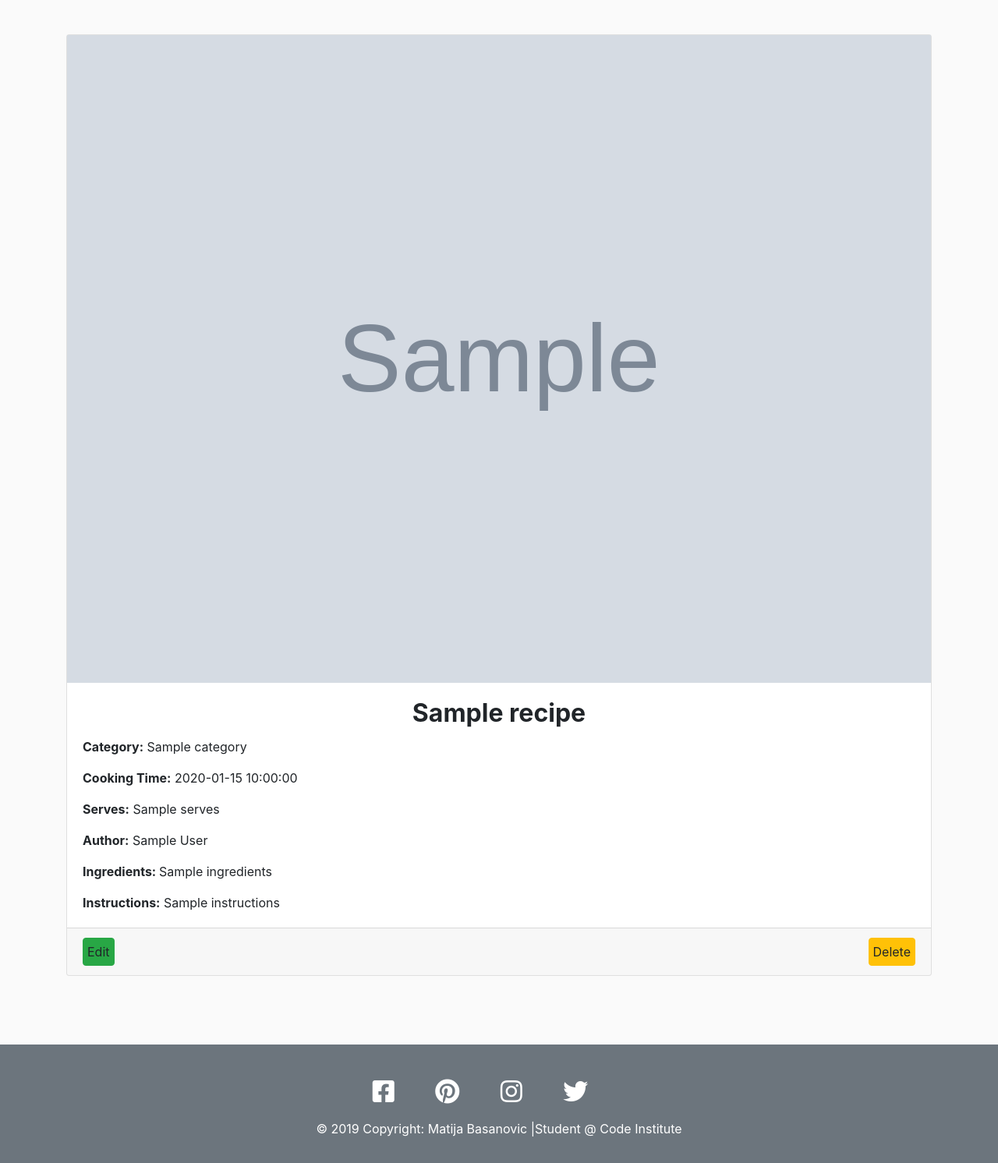
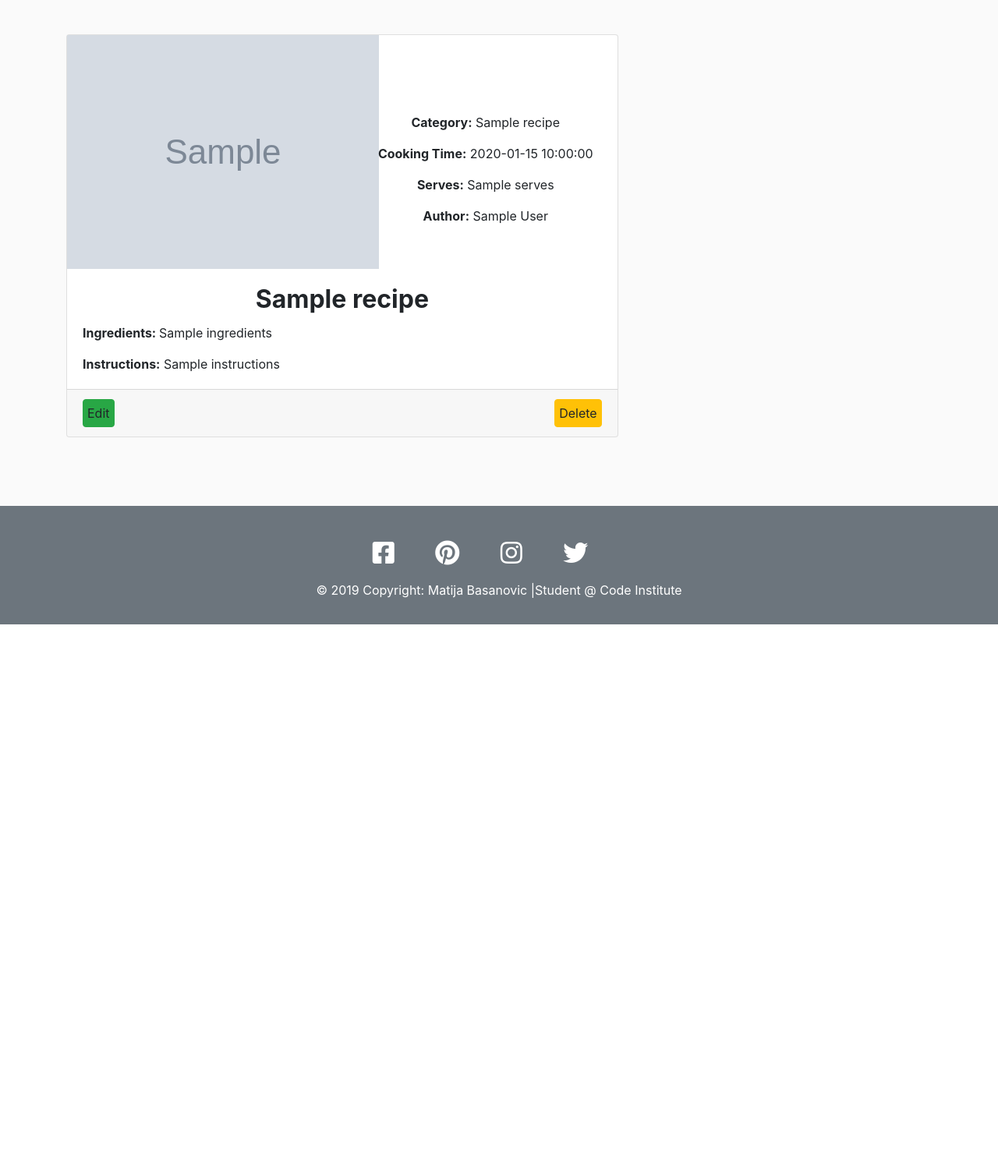
Before and after one commit to MatijaBas/Food-Factory, a Flask app: template templates/detail.html in a window 1280 px wide. Shown: the part 56-1548 px from the top of the page at 78% size. After the commit the page ends 857 px from the top, so only its background shows below. Run offline with Flask 2, Linux system fonts and the light colour scheme; the template is opened without the code that fills it: most values are stand-ins (such as "Sample title", 1, 10 or a date in 2020); grey boxes marked "Sample" are stand-in pictures; parts of the project's set-up code (start-up, migrations or seed data) failed here and were passed over; some libraries are stand-ins or nearby versions.

Commit message:
Edited recipes.html and conect href

```diff
--- a/app.py
+++ b/app.py
@@ -56,7 +56,7 @@ def insert_recipe():
     (request.form.to_dict())
     recipes.insert_one({
         "title": request.form['title'],
-        "category": request.form.get('category'),
+        "category_name": request.form.get('category_name'),
         "cooking_time": request.form.get('cooking_time'),
         "serves": request.form.get('serves'),
         "author": request.form.get('author'),
@@ -100,7 +100,7 @@ def update_recipe(recipe_id):
             {
                 "$set": {
                     "title": request.form['title'],
-                    "category": request.form.get('category'),
+                    "category_name": request.form.get('category_name'),
                     "cooking_time": request.form.get('cooking_time'),
                     "serves": request.form.get('serves'),
                     "author": request.form.get('author'),
--- a/templates/addrecipe.html
+++ b/templates/addrecipe.html
@@ -30,7 +30,7 @@
 						<i class="fab fa-bandcamp"></i>
 						<label for="category">Category</label>
 
-						<select id="category" name="category" class="form-control">
+						<select id="category" name="category_name" class="form-control">
                             <option disabled selected>Choose Category</option>
                             {% for cat in categories %}
                             <option value="{{cat.category_name}}">{{cat.category_name}}</option>
--- a/templates/base.html
+++ b/templates/base.html
@@ -29,13 +29,14 @@
 				<div class="collapse navbar-collapse" id="navbarCollapse">
 					<ul class="navbar-nav ml-auto">
 						<li class="nav-item active">
-							<a class="nav-link" href="#">Home <span class="sr-only">(current)</span></a>
+							<a class="nav-link" href="{{url_for('index')}}">Home
+								<span class="sr-only">(current)</span></a>
 						</li>
 						<li class="nav-item">
-							<a class="nav-link" href="#">All Recipes</a>
+							<a class="nav-link" href="{{url_for('all_recipes')}}">All Recipes</a>
 						</li>
 						<li class="nav-item">
-							<a class="nav-link" href="#">Add Recipes</a>
+							<a class="nav-link" href="{{url_for('add_recipe')}}">Add Recipes</a>
 						</li>
 						<li class="nav-item">
 							<a class="nav-link" href="#">Login</a>
--- a/templates/detail.html
+++ b/templates/detail.html
@@ -1,18 +1,25 @@
 {% extends 'base.html' %}
 {% block content %}
-<div id="detail_container" class="container margin-top-200">
+<div id="detail_container" class="container">
+	<div class="row col-md-12 mb-5">
+		<div class="card recipe-card">
 			<div class="row">
-		<div class="col-md-12 mb-5">
-			<div class="card ">
+				<div class="col-md-6">
 					{% if recipe.image %}
 					<img src="/static/img/{{recipe.image}}" />
                     {% endif %}
-				<div class="card-body">
-					<h2 class="card-title" style="text-align: center;font-weight: bold;">{{recipe.title}}</h2>
-					<p class="card-text"><strong>Category:</strong> {{recipe.category}}</p>
+                 </div>
+					<div class="col-md-6 text-center" style="margin-top: 100px;">
+						<p class="card-text"><strong>Category:</strong> {{recipe.category_name}}</p>
 						<p class="card-text"><strong>Cooking Time:</strong> {{recipe.cooking_time}}</p>
 						<p class="card-text"><strong>Serves:</strong> {{recipe.serves}}</p>
 						<p class="card-text"><strong>Author:</strong> {{recipe.author}}</p>
+					</div>
+				</div>
+				<div class="card-body">
+					<h2 class="card-title text-center" style="text-align: center;font-weight: bold;">{{recipe.title}}
+					</h2>
+
 					<p class="card-text"><strong>Ingredients: </strong>{{recipe.ingredients}}</p>
 					<p class="card-text"><strong>Instructions:</strong> {{recipe.instructions}}</p>
 				</div>
@@ -25,5 +32,4 @@
 			</div>
 		</div>
 	</div>
-</div>
 	{% endblock %}
--- a/templates/recipes.html
+++ b/templates/recipes.html
@@ -26,6 +26,7 @@
 								<div class="card-body">
 									<!-- <p class="card-text">{{recipe.ingredients}}</p>
 									<p class="card-text">{{recipe.instructions}}</p> -->
+									<p class="card-text">{{recipe.category_name}}</p>
 									<p class="card-text">{{recipe.cooking_time}}</p>
 									<p class="card-text">{{recipe.serves}}</p>
 									<small class="text-muted">{{recipe.author}}</small>
```
Also changed, not shown: templates/edit_recipe.html (+5 -5 lines). Lines whose indentation alone changed are shown as unchanged.
